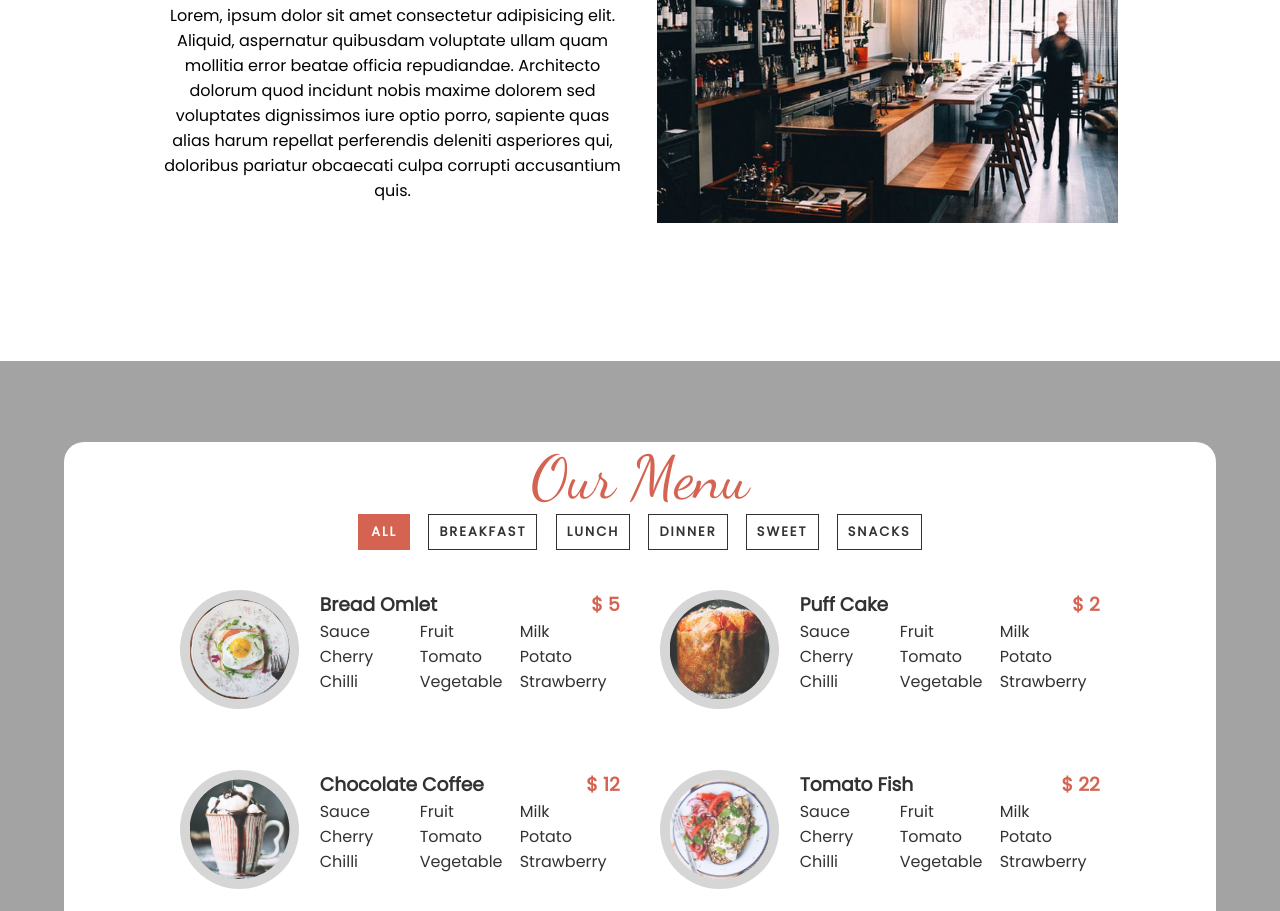
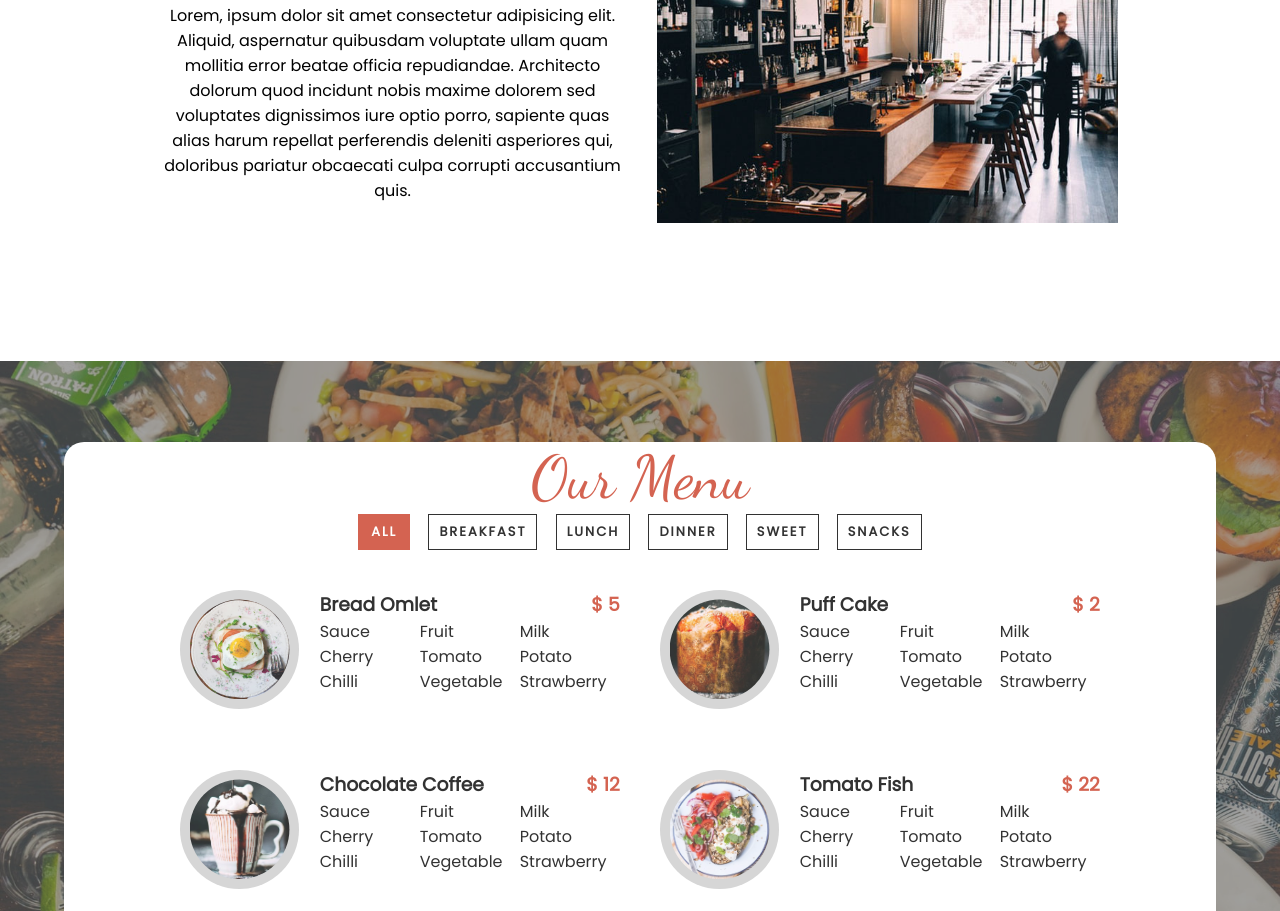
Before and after one commit to Amrit277/sample-project, a plain HTML site: page index.html in a window 1280 px wide. Shown: the part 969-1880 px from the top of the page. Drawn offline with Linux system fonts and the light colour scheme; files whose address does not match are found by name; a web font is replaced by a local one.

Commit message:
Update index.css

```diff
--- a/css/index.css
+++ b/css/index.css
@@ -309,7 +309,7 @@ header::before{
     height: 1080px;
     position: relative;
     width: 100%;
-    background: url('images/menubg.jpg') center;
+    background: url('../images/menubg.jpg') center;
     opacity: 0.8;
     background-size: cover;
     display: flex;
```
